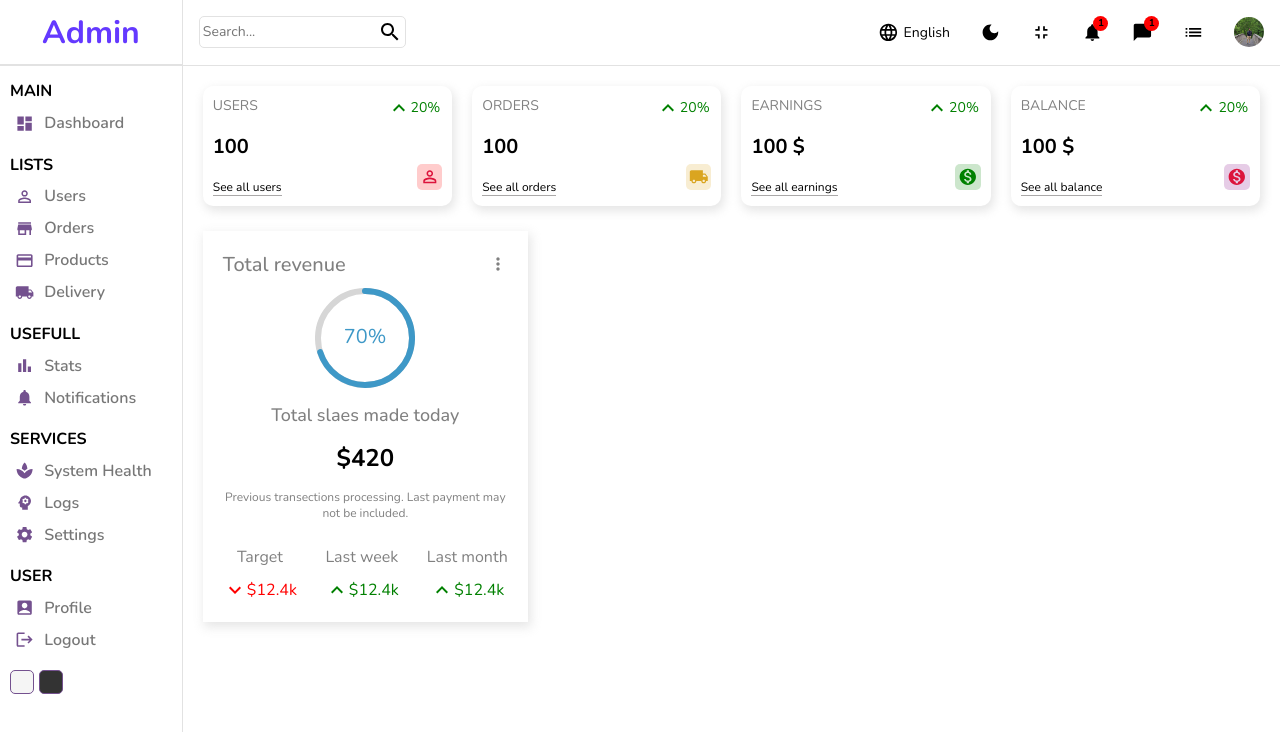
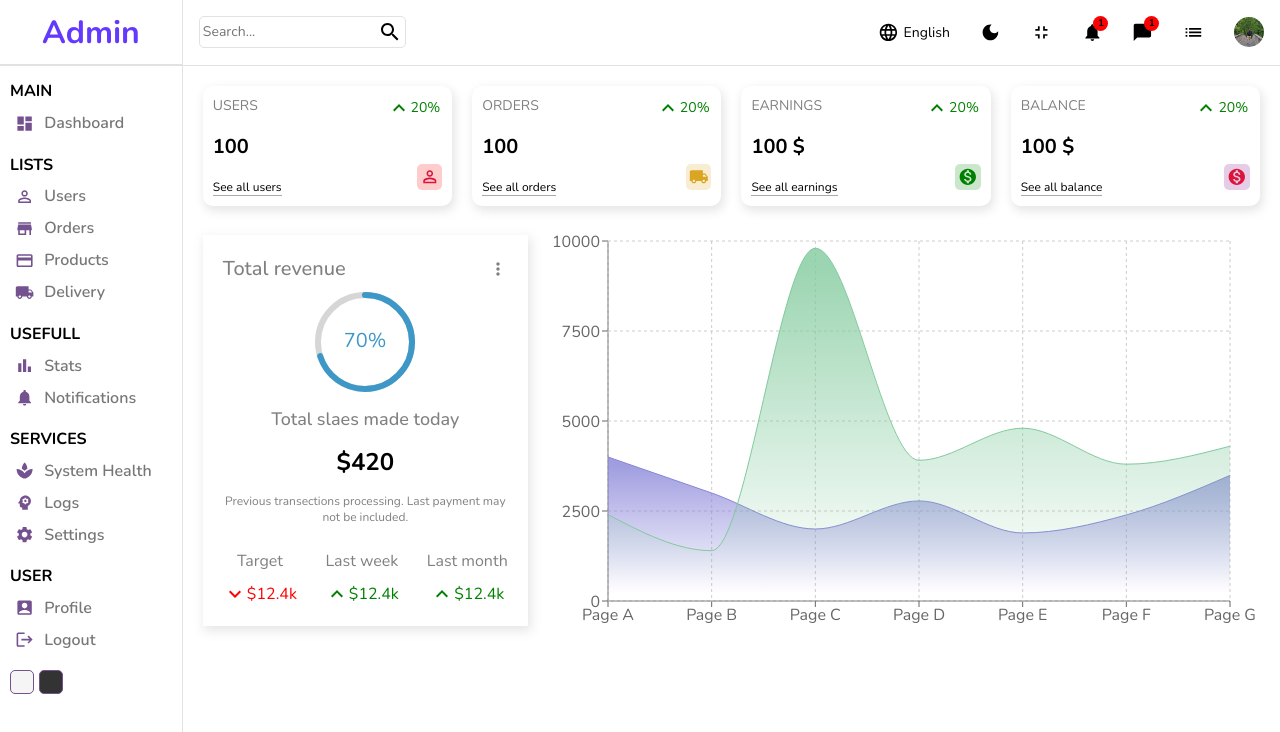
Before and after one commit to adnan725/admin-dashboard, a React (Create React App) app: page / in a window 1280 px wide. Shown: the top 732 px of the page. Built offline with nearby package versions, Linux system fonts and the light colour scheme.

Commit message:
fixed chart

```diff
--- a/src/components/Chart/Chart.jsx
+++ b/src/components/Chart/Chart.jsx
@@ -1,7 +1,7 @@
 import styles from "./Chart.module.scss";
 import {
-  LineChart,
-  Line,
+  AreaChart,
+  Area,
   XAxis,
   YAxis,
   CartesianGrid,
@@ -60,30 +60,41 @@
     <>
       <div className={styles.chart}>
         <ResponsiveContainer width="100%" height="100%">
-          <LineChart
-            width={500}
-            height={300}
+          <AreaChart
+            width={730}
+            height={250}
             data={data}
-            margin={{
-              top: 5,
-              right: 30,
-              left: 20,
-              bottom: 5,
-            }}
+            margin={{ top: 10, right: 30, left: 0, bottom: 0 }}
           >
-            <CartesianGrid strokeDasharray="3 3" />
+            <defs>
+              <linearGradient id="colorUv" x1="0" y1="0" x2="0" y2="1">
+                <stop offset="5%" stopColor="#8884d8" stopOpacity={0.8} />
+                <stop offset="95%" stopColor="#8884d8" stopOpacity={0} />
+              </linearGradient>
+              <linearGradient id="colorPv" x1="0" y1="0" x2="0" y2="1">
+                <stop offset="5%" stopColor="#82ca9d" stopOpacity={0.8} />
+                <stop offset="95%" stopColor="#82ca9d" stopOpacity={0} />
+              </linearGradient>
+            </defs>
             <XAxis dataKey="name" />
             <YAxis />
+            <CartesianGrid strokeDasharray="3 3" />
             <Tooltip />
-            <Legend />
-            <Line
+            <Area
+              type="monotone"
+              dataKey="uv"
+              stroke="#8884d8"
+              fillOpacity={1}
+              fill="url(#colorUv)"
+            />
+            <Area
               type="monotone"
               dataKey="pv"
-              stroke="#8884d8"
-              activeDot={{ r: 8 }}
+              stroke="#82ca9d"
+              fillOpacity={1}
+              fill="url(#colorPv)"
             />
-            <Line type="monotone" dataKey="uv" stroke="#82ca9d" />
-          </LineChart>
+          </AreaChart>
         </ResponsiveContainer>
       </div>
     </>
--- a/src/components/Chart/Chart.module.scss
+++ b/src/components/Chart/Chart.module.scss
@@ -1,4 +1,4 @@
 .chart {
   flex: 5;
-  height: 90%;
+  height: 400px;
 }
```
